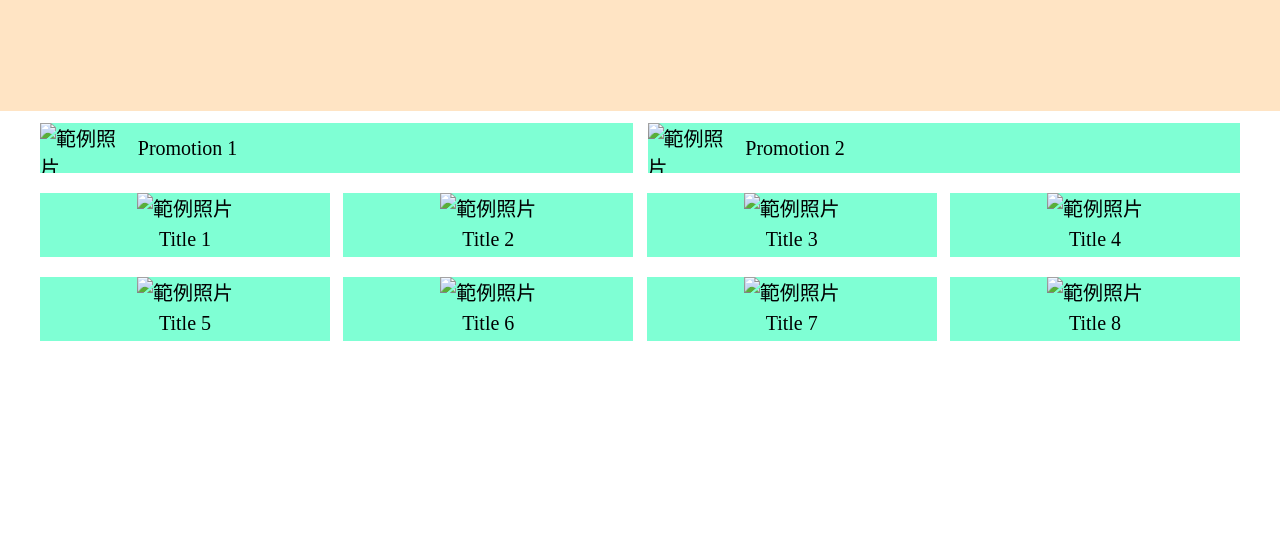
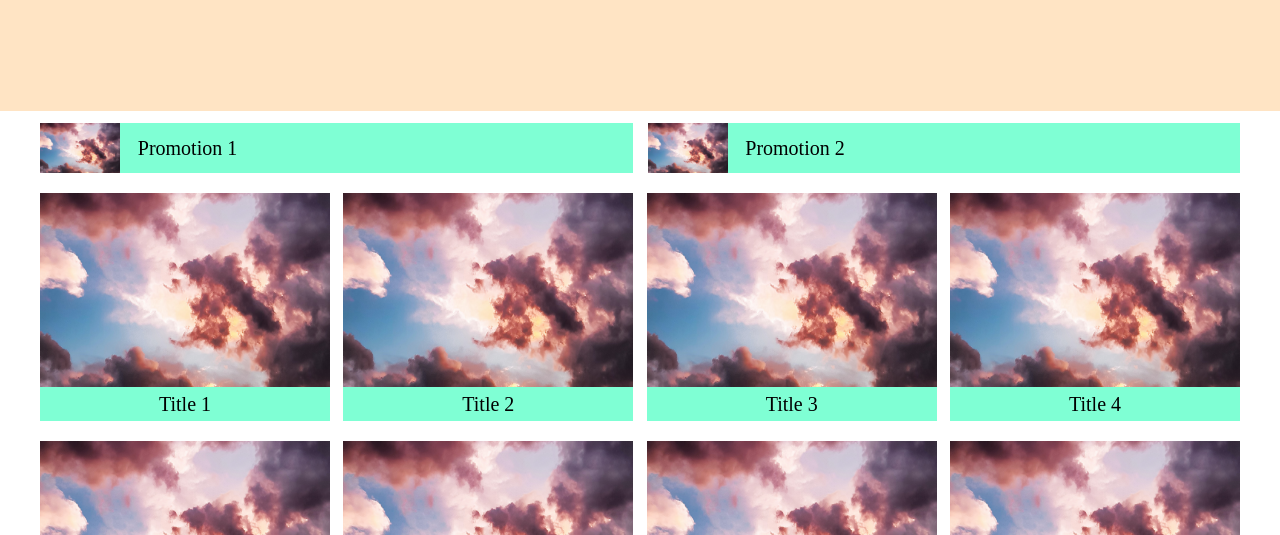
Before and after one commit to zoan57/wehelp-bootcamp, a plain HTML site: page docs/week-1/index.html in a window 1280 px wide. Shown: the part 265-800 px from the top of the page. Drawn offline with Linux system fonts and the light colour scheme.

Commit message:
RWD v4.1
renew the location of img.

```diff
--- a/docs/week-1/index.html
+++ b/docs/week-1/index.html
@@ -14,7 +14,7 @@
     <header>
         <span>My website</span>
         <div>
-            <a href="#" class=" navbar "><img src="img/navbar-burger-sm.png "></a>
+            <a href="#" class=" navbar "><img src="/docs/week-1/img/navbar-burger-sm.png"></a>
             <a href="# " class="menu ">Item1</a>
             <a href="# " class="menu ">Item2</a>
             <a href="# " class="menu ">Item3 </a>
@@ -31,30 +31,30 @@
     <div>
         <div class="promotion ">
             <div class="promotionItem ">
-                <img src="img/template-photo.jpg " class=" promotionPic " alt="範例照片 ">
+                <img src="/docs/week-1/img/template-photo.jpg" class=" promotionPic " alt="範例照片 ">
                 <span>Promotion 1</span>
             </div>
             <div class="promotionItem ">
-                <img src="img/template-photo.jpg " class=" promotionPic " alt="範例照片 ">
+                <img src="/docs/week-1/img/template-photo.jpg" class=" promotionPic " alt="範例照片 ">
                 <span>Promotion 2</span>
             </div>
         </div>
 
         <div class="recommendation ">
             <div class="item ">
-                <img src="img/template-photo.jpg " class=" promotionPic " alt="範例照片 ">
+                <img src="/docs/week-1/img/template-photo.jpg" class=" promotionPic " alt="範例照片 ">
                 <span>Title 1</span>
             </div>
             <div class="item ">
-                <img src="img/template-photo.jpg " class=" promotionPic " alt="範例照片 ">
+                <img src="/docs/week-1/img/template-photo.jpg" class=" promotionPic " alt="範例照片 ">
                 <span>Title 2</span>
             </div>
             <div class="item ">
-                <img src="img/template-photo.jpg " class=" promotionPic " alt="範例照片 ">
+                <img src="/docs/week-1/img/template-photo.jpg" class=" promotionPic " alt="範例照片 ">
                 <span>Title 3</span>
             </div>
             <div class="item ">
-                <img src="img/template-photo.jpg " class=" promotionPic " alt="範例照片 ">
+                <img src="/docs/week-1/img/template-photo.jpg" class=" promotionPic " alt="範例照片 ">
                 <span>Title 4</span>
             </div>
 
@@ -62,19 +62,19 @@
 
         <div class="recommendation ">
             <div class="item ">
-                <img src="img/template-photo.jpg " class=" promotionPic " alt="範例照片 ">
+                <img src="/docs/week-1/img/template-photo.jpg" class=" promotionPic " alt="範例照片 ">
                 <span>Title 5</span>
             </div>
             <div class="item ">
-                <img src="img/template-photo.jpg " class=" promotionPic " alt="範例照片 ">
+                <img src="/docs/week-1/img/template-photo.jpg" class=" promotionPic " alt="範例照片 ">
                 <span>Title 6</span>
             </div>
             <div class="item ">
-                <img src="img/template-photo.jpg " class=" promotionPic " alt="範例照片 ">
+                <img src="/docs/week-1/img/template-photo.jpg" class=" promotionPic " alt="範例照片 ">
                 <span>Title 7</span>
             </div>
             <div class="item ">
-                <img src="img/template-photo.jpg " class=" promotionPic " alt="範例照片 ">
+                <img src="/docs/week-1/img/template-photo.jpg" class=" promotionPic " alt="範例照片 ">
                 <span>Title 8</span>
             </div>
         </div>
```
Also changed, not shown: docs/week-1/img/navbar-burger-sm.png (renamed from img/navbar-burger-sm.png), docs/week-1/img/template-photo.jpg (renamed from img/template-photo.jpg).
